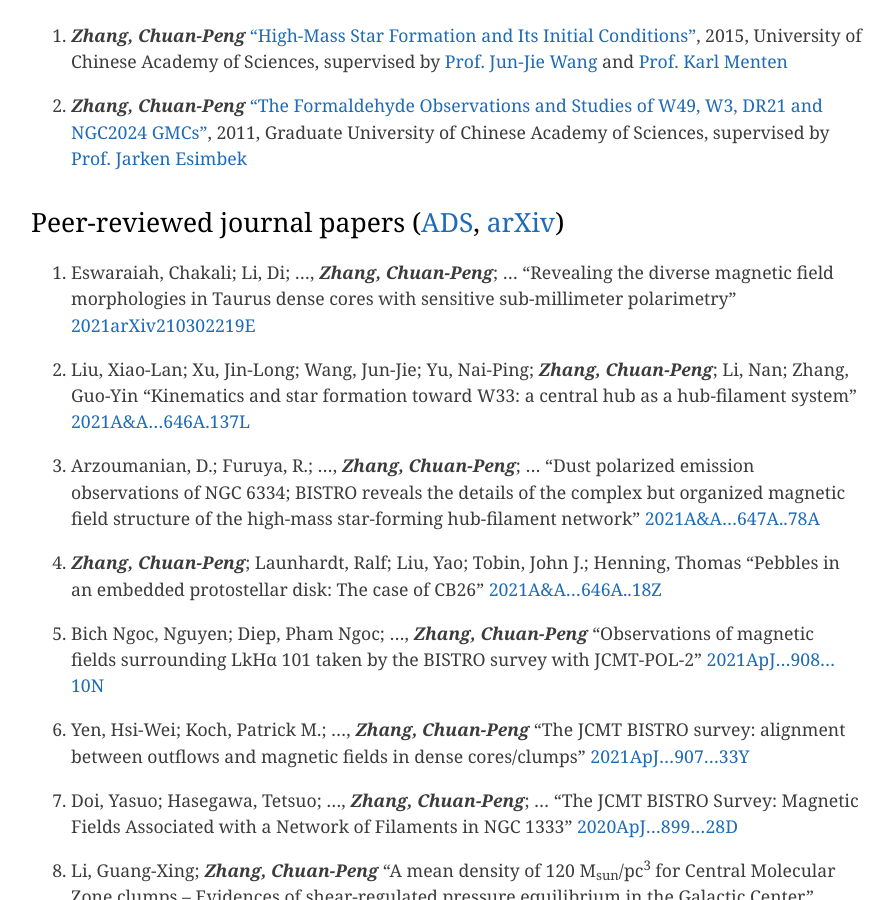
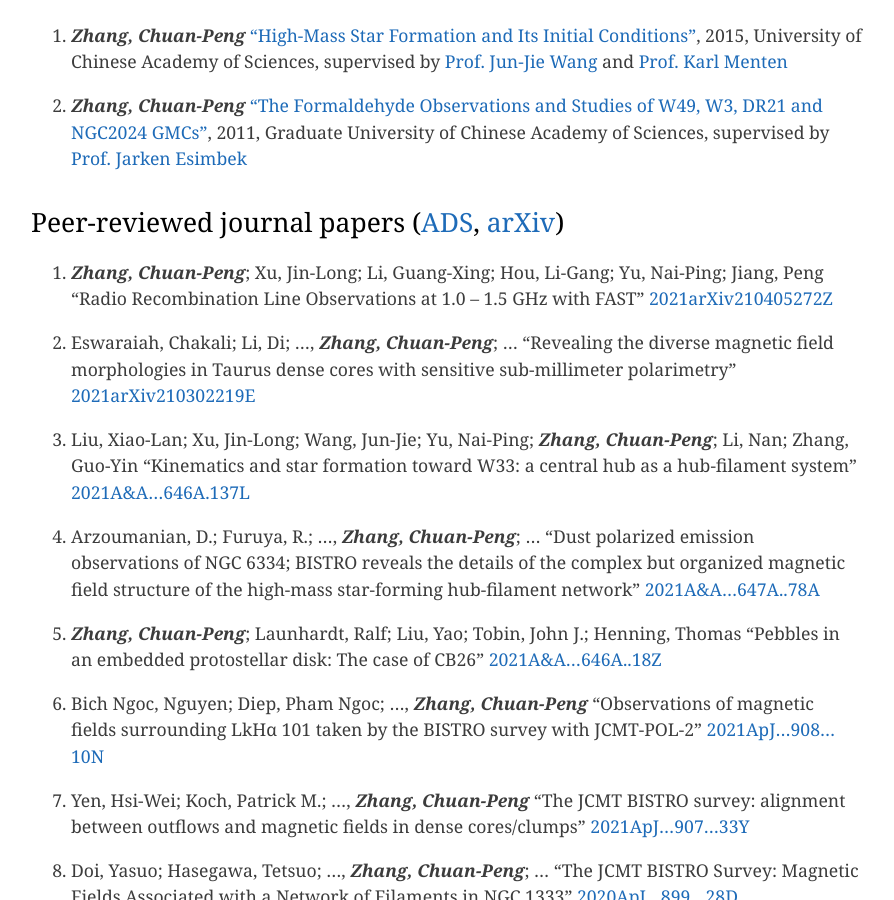
Before and after one commit to zcp521/zcp521.github.io, a Jekyll site: the page built from pub.md, in a window 1280 px wide and 900 px high, scrolled down 476 px. Shown: the whole window, without its empty margins (193-1087 px from the left). Built offline with Jekyll 4.4.1, drawn with Linux system fonts in a browser that asks for light colours.

Commit message:
Update pub.md

```diff
--- a/pub.md
+++ b/pub.md
@@ -14,6 +14,9 @@ tagline: "My publication list"
 
 ## Peer-reviewed journal papers ([ADS](https://ui.adsabs.harvard.edu/public-libraries/RijjUuncQru3dbS8Amb6eA), [arXiv](https://arxiv.org/a/zhang_c_2.html))
 
+48. ***Zhang, Chuan-Peng***; Xu, Jin-Long; Li, Guang-Xing; Hou, Li-Gang; Yu, Nai-Ping; Jiang, Peng
+	"Radio Recombination Line Observations at 1.0 -- 1.5 GHz with FAST"
+	[2021arXiv210405272Z](https://ui.adsabs.harvard.edu/abs/2021arXiv210405272Z)
 
 47. Eswaraiah, Chakali; Li, Di; ..., ***Zhang, Chuan-Peng***; ...
 	"Revealing the diverse magnetic field morphologies in Taurus dense cores with sensitive sub-millimeter polarimetry"
```
